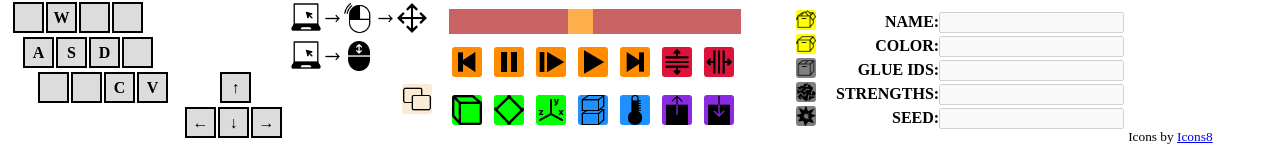
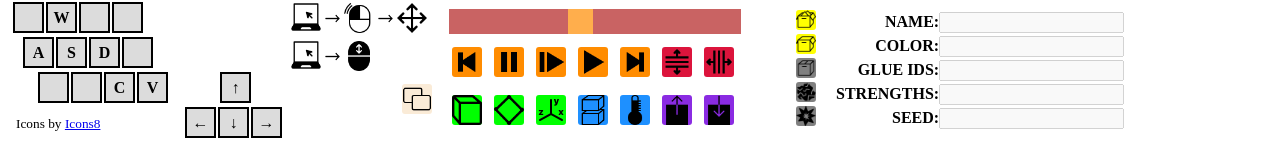
Before and after one commit to christianplusplus/aTAM-Simulator, a plain HTML site: page app/aTAM.html in a window 1280 px wide. Shown: the part 655-800 px from the top of the page. Drawn offline with Linux system fonts and the light colour scheme.

Commit message:
Update aTAM.html

```diff
--- a/app/aTAM.html
+++ b/app/aTAM.html
@@ -98,8 +98,8 @@ Oops ... your browser doesn't support the HTML5 canvas element
                 <td class='keyEmpty' style='width:42px'></td>
                 <td class='key'>&uarr;</td>
         </tr></table>
-        <table style='margin-left:85px'><tr>
-                <td class='keyEmpty' style='width:79px'></td>
+        <table><tr>
+                <td class='keyEmpty' style='width:164px'><small>Icons by <a target="_blank" href="https://icons8.com">Icons8</a></small></td>
                 <td class='key'>&larr;<br></td>
                 <td class='key'>&darr;<br></td>
                 <td class='key'>&rarr;<br></td>
@@ -180,9 +180,6 @@ Oops ... your browser doesn't support the HTML5 canvas element
             </tr>
         </table>
     </td>
-    <td>
-        <small style='float:right;bottom:0px;position:fixed;'>Icons by <a target="_blank" href="https://icons8.com">Icons8</a></small>
-    </td>
 </tr>
 </table>
 </body>
```
